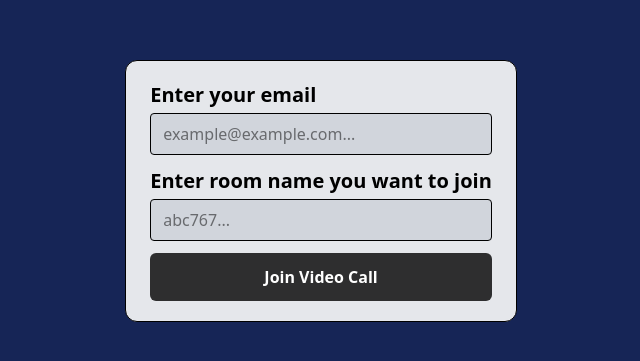
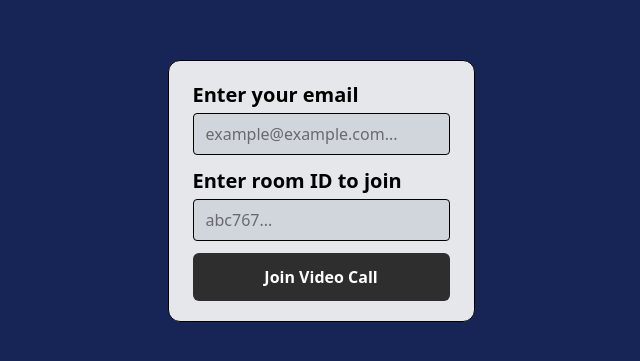
Before and after one commit to devStormAkash/Video-Calling-App, a React (Vite) app in the folder client/: page / in a window 1280 px wide. Shown: the part 209-570 px from the top of the page, without its empty margins (319-959 px from the left). Built offline with nearby package versions, Linux system fonts and the light colour scheme; no server answers.

Commit message:
Update the css of home page

```diff
--- a/client/src/pages/Home.jsx
+++ b/client/src/pages/Home.jsx
@@ -40,7 +40,7 @@ const Home = () => {
         <div className="h-screen w-full bg-blue-950 flex justify-center items-center gap-4">
           <form
             onSubmit={handleSubmit}
-            className="flex border rounded-xl justify-center items-start flex-col gap-y-3 px-6 py-5 bg-gray-200"
+            className="flex border rounded-xl justify-center items-start flex-col gap-y-3 px-6 py-5 bg-gray-200 mx-2.5"
           >
             <label id="email" className="font-semibold -mb-2 text-xl text-black">
               Enter your email
@@ -55,7 +55,7 @@ const Home = () => {
               className="px-3 py-2 border rounded bg-gray-300 w-full"
             />
             <label id="room" className="font-semibold -mb-2 text-xl text-black">
-              Enter room name you want to join
+              Enter room ID to join
             </label>
             <input
               type="text"
```
